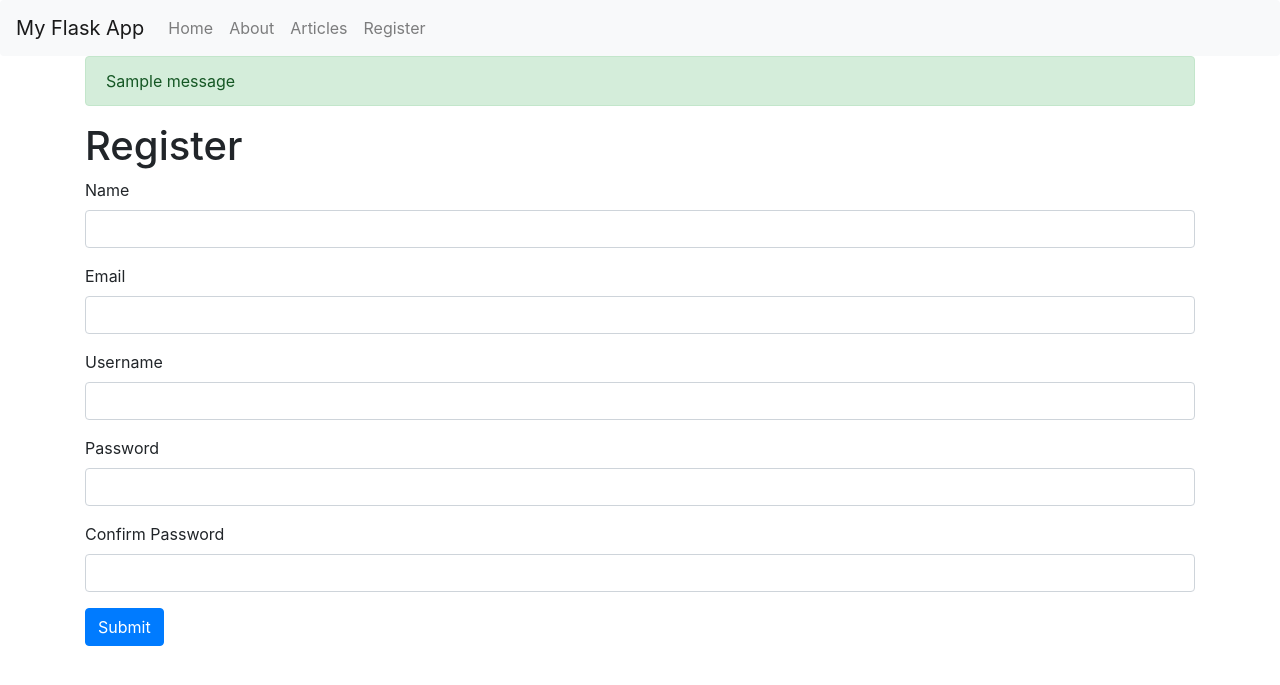
After one commit to atclarkson/myflaskapp, a Flask app: page /register in a window 1280 px wide. The commit adds this page. Shown: the top 685 px of the page. Run offline with Flask 2, Linux system fonts and the light colour scheme; one stand-in notice (Sample message) is shown; some libraries are stand-ins or nearby versions.

Commit message:
User Registration

```diff
--- a/Projects/websites/myflaskapp/app.py
+++ b/Projects/websites/myflaskapp/app.py
@@ -1,11 +1,77 @@
-from flask import Flask, render_template
+from flask import Flask, render_template, flash, redirect, url_for, session, request, logging
+from data import Articles
+from flask_mysqldb import MySQL
+from wtforms import Form, StringField, TextAreaField, PasswordField, validators
+from passlib.hash import sha256_crypt
 
 app = Flask(__name__)
+
+# Config MySQL
+app.config['MYSQL_HOST'] = 'localhost'
+app.config['MYSQL_USER'] = 'root'
+app.config['MYSQL_PASSWORD'] = '276942'
+app.config['MYSQL_DB'] = 'myflaskapp'
+app.config['MYSQL_CURSORCLASS'] = 'DictCursor'
+# init MYSQL
+mysql = MySQL(app)
+
+
+
+Articles = Articles()
 
 @app.route('/')
 def index():
     return render_template('home.html')
 
+@app.route('/about')
+def about():
+    return render_template('about.html')
+
+@app.route('/articles')
+def articles():
+    return render_template('articles.html', articles=Articles)
+
+@app.route('/article/<string:id>/')
+def article(id):
+    return render_template('article.html', id=id)
+
+class RegisterForm(Form):
+    name = StringField('Name', [validators.Length(min=1, max=50)])
+    username = StringField('Username', [validators.Length(min=4, max=25)])
+    email = StringField('Email', [validators.Length(min=6, max=50)])
+    password = PasswordField('Password', [
+        validators.DataRequired(),
+        validators.EqualTo('confirm', message='Passwords do not match')
+    ])
+    confirm = PasswordField('Confirm Password')
+
+@app.route('/register', methods=['GET', 'POST'])
+def register():
+    form = RegisterForm(request.form)
+    if request.method == 'POST' and form.validate():
+        name = form.name.data
+        email = form.email.data
+        username = form.username.data
+        password = sha256_crypt.encrypt(str(form.password.data))
+
+        # Create cursor
+        cur = mysql.connection.cursor()
+
+        # Execute Query
+        cur.execute("INSERT INTO users(name, email, username, password) VALUES(%s, %s, %s, %s)", (name, email, username, password))
+
+        # Commit to DB
+        mysql.connection.commit()
+
+        # Close connection
+        cur.close()
+
+        flash('You are now registered and can login', 'success')
+
+        return redirect(url_for('login'))
+
+    return render_template('register.html', form=form)
 
 if __name__ == '__main__':
+    app.secret_key='qxiOd#b0oncgH#Fs8Pv5'
     app.run(debug=True)
--- /dev/null
+++ b/Projects/websites/myflaskapp/templates/about.html
@@ -0,0 +1,5 @@
+{% extends 'layout.html' %}
+{% block body %}
+<h1>About Us</h1>
+<p>Lorem ipsum dolor sit amet, consectetur adipisicing elit, sed do eiusmod tempor incididunt ut labore et dolore magna aliqua. Ut enim ad minim veniam, quis nostrud exercitation ullamco laboris nisi ut aliquip ex ea commodo consequat. Duis aute irure dolor in reprehenderit in voluptate velit esse cillum dolore eu fugiat nulla pariatur. Excepteur sint occaecat cupidatat non proident, sunt in culpa qui officia deserunt mollit anim id est laborum.</p>
+{% endblock %}
--- /dev/null
+++ b/Projects/websites/myflaskapp/templates/includes/_formhelpers.html
@@ -0,0 +1,9 @@
+{% macro render_field(field) %}
+  {{ field.label }}
+  {{ field(**kwargs)|safe }}
+  {% if field.errors %}
+    {% for error in field.errors %}
+      <span class="help-inline">{{ error }}</span>
+    {% endfor %}
+  {% endif %}
+{% endmacro %}
--- /dev/null
+++ b/Projects/websites/myflaskapp/templates/includes/_messages.html
@@ -0,0 +1,15 @@
+{% with messages = get_flashed_messages(with_categories=true) %}
+  {% if messages %}
+    {% for category, message in messages %}
+      <div class="alert alert-{{ category }}">{{ message }}</div>
+    {% endfor %}
+  {% endif %}
+{% endwith %}
+
+{% if error %}
+  <div class="alert alert-danger">{{error}}</div>
+{% endif %}
+
+{% if msg %}
+  <div class="alert alert-success">{{msg}}</div>
+{% endif %}
--- a/Projects/websites/myflaskapp/templates/includes/_navbar.html
+++ b/Projects/websites/myflaskapp/templates/includes/_navbar.html
@@ -1,10 +1,12 @@
-<nav class="navbar navbar-expand-md navbar-dark bg-dark">
-      <a class="navbar-brand" href="/">My Flask App</a>
-      <button class="navbar-toggler" type="button" data-toggle="collapse" data-target="#navbarsExampleDefault" aria-controls="navbarsExampleDefault" aria-expanded="false" aria-label="Toggle navigation">
-        <span class="navbar-toggler-icon"></span>
-      </button>
 
-      <div class="collapse navbar-collapse" id="navbarsExampleDefault">
+
+      <nav class="navbar navbar-expand-lg navbar-light bg-light rounded">
+        <a class="navbar-brand" href="/">My Flask App</a>
+        <button class="navbar-toggler" type="button" data-toggle="collapse" data-target="#navbarsExample09" aria-controls="navbarsExample09" aria-expanded="false" aria-label="Toggle navigation">
+          <span class="navbar-toggler-icon"></span>
+        </button>
+
+      <div class="collapse navbar-collapse" id="navbarsExample09">
         <ul class="navbar-nav mr-auto">
           <li class="nav-item">
             <a class="nav-link" href="/">Home</a>
@@ -15,10 +17,12 @@
           <li class="nav-item">
             <a class="nav-link" href="/articles">Articles</a>
           </li>
+
+          <ul class="nav navbar-nav navbar-right">
+            <li class="nav-item">
+              <a class="nav-link" href="/register">Register</a>
+            </li>
+            </li>
         </ul>
-        <form class="form-inline my-2 my-lg-0">
-          <input class="form-control mr-sm-2" type="text" placeholder="Search" aria-label="Search">
-          <button class="btn btn-outline-success my-2 my-sm-0" type="submit">Search</button>
-        </form>
       </div>
     </nav>
--- a/Projects/websites/myflaskapp/templates/layout.html
+++ b/Projects/websites/myflaskapp/templates/layout.html
@@ -13,8 +13,9 @@
   <body>
     {% include 'includes/_navbar.html' %}
     <div class="container">
-    {% block body %}{% endblock %}
-</div>
+      {% include 'includes/_messages.html' %}
+      {% block body %}{% endblock %}
+    </div>
     <!-- Optional JavaScript -->
     <!-- jQuery first, then Popper.js, then Bootstrap JS -->
     <script src="https://code.jquery.com/jquery-3.2.1.slim.min.js" integrity="sha384-KJ3o2DKtIkvYIK3UENzmM7KCkRr/rE9/Qpg6aAZGJwFDMVNA/GpGFF93hXpG5KkN" crossorigin="anonymous"></script>
--- /dev/null
+++ b/Projects/websites/myflaskapp/templates/register.html
@@ -0,0 +1,24 @@
+{% extends 'layout.html' %}
+
+{% block body %}
+  <h1>Register</h1>
+  {% from "includes/_formhelpers.html" import render_field %}
+  <form method="POST" action="">
+    <div class="form-group">
+      {{render_field(form.name, class_="form-control")}}
+    </div>
+    <div class="form-group">
+      {{render_field(form.email, class_="form-control")}}
+    </div>
+    <div class="form-group">
+      {{render_field(form.username, class_="form-control")}}
+    </div>
+    <div class="form-group">
+      {{render_field(form.password, class_="form-control")}}
+    </div>
+    <div class="form-group">
+      {{render_field(form.confirm, class_="form-control")}}
+    </div>
+    <p><input type="submit" class="btn btn-primary" value="Submit"></p>
+  </form>
+{% endblock %}
```
Also changed, not shown: Projects/websites/myflaskapp/data.py (added, +25 -0 lines), Projects/websites/myflaskapp/templates/article.html (added, +9 -0 lines), Projects/websites/myflaskapp/templates/articles.html (added, +9 -0 lines).
